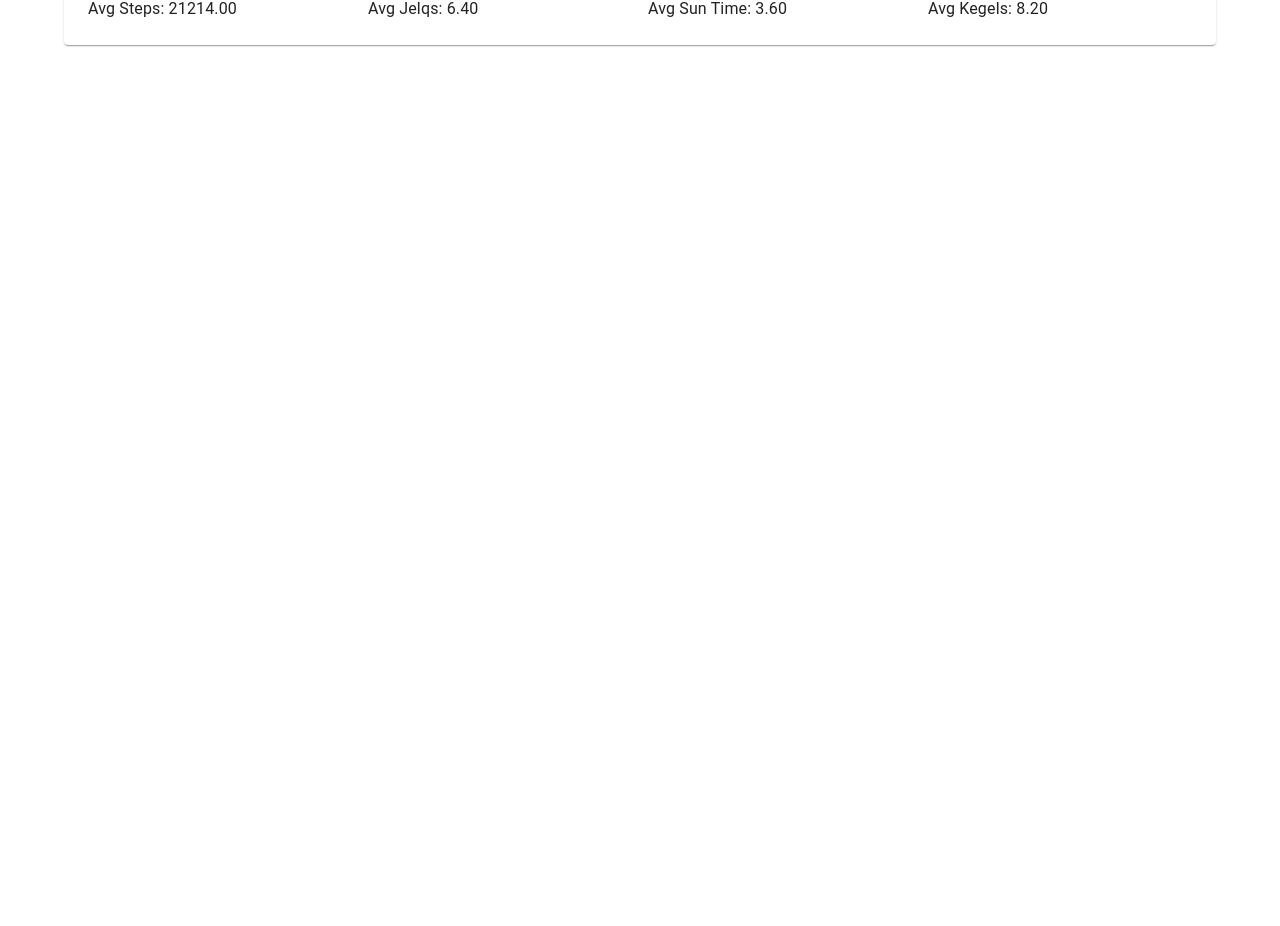
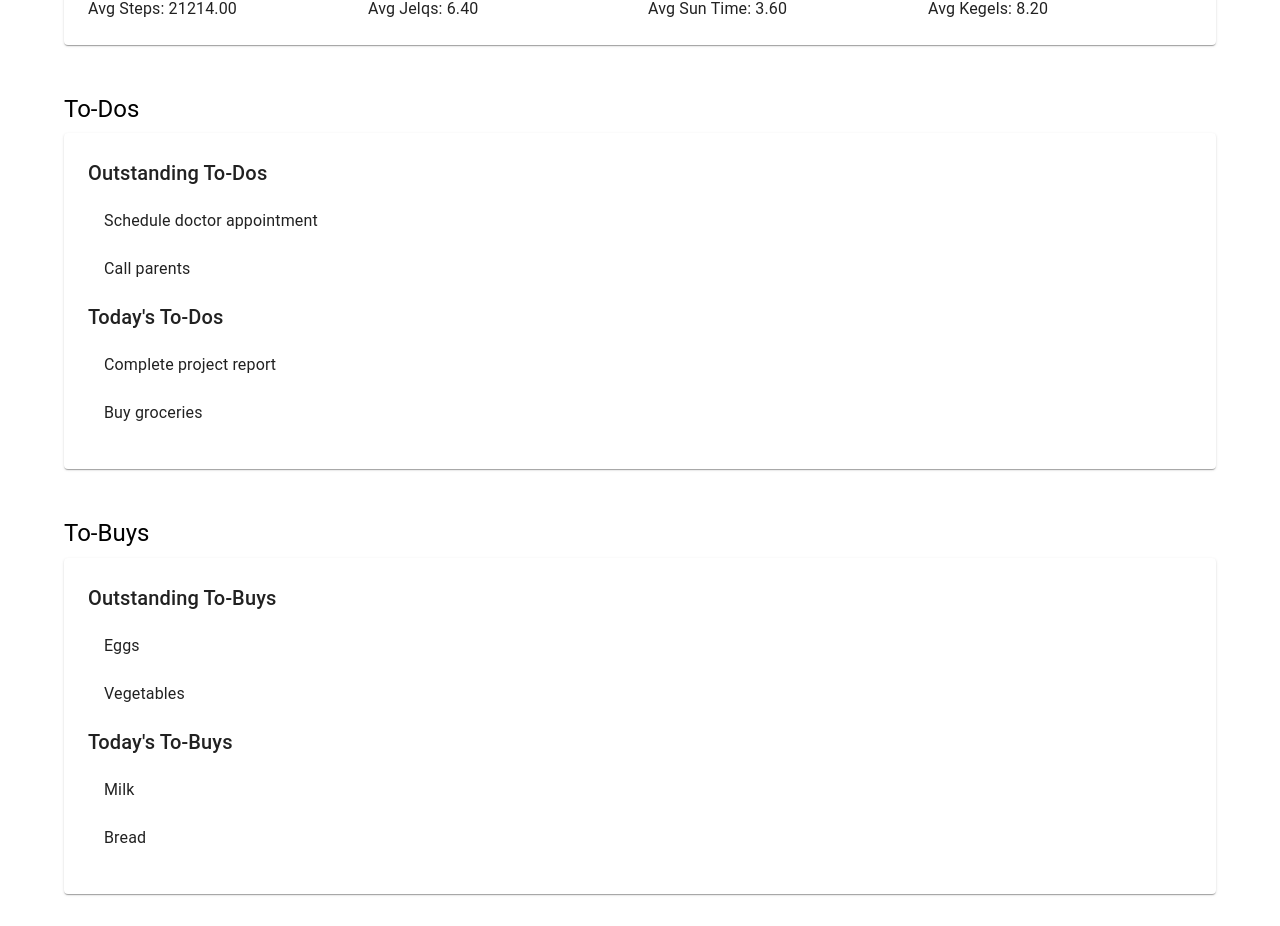
Before and after one commit to codebymarco/life-track-app, a React (Vite) app: page / in a window 1280 px wide. Shown: the part 940-1866 px from the top of the page. Before the commit the page ends 1017 px from the top, so only its background shows below. Built offline with nearby package versions, Linux system fonts and the light colour scheme.

Commit message:
added more stuff

```diff
--- a/src/pages/Home.tsx
+++ b/src/pages/Home.tsx
@@ -7,6 +7,9 @@ import {
   Typography,
   Box,
   IconButton,
+  List,
+  ListItem,
+  ListItemText,
 } from '@mui/material';
 import ArrowBackIosIcon from '@mui/icons-material/ArrowBackIos';
 import ArrowForwardIosIcon from '@mui/icons-material/ArrowForwardIos';
@@ -114,6 +117,20 @@ const Home: React.FC = () => {
 
   const stats = calculateTotals();
 
+  const todos = [
+    { task: 'Complete project report', dueToday: true },
+    { task: 'Buy groceries', dueToday: true },
+    { task: 'Schedule doctor appointment', dueToday: false },
+    { task: 'Call parents', dueToday: false },
+  ];
+
+  const toBuys = [
+    { item: 'Milk', dueToday: true },
+    { item: 'Eggs', dueToday: false },
+    { item: 'Bread', dueToday: true },
+    { item: 'Vegetables', dueToday: false },
+  ];
+
   return (
     <Container maxWidth="lg" sx={{ mt: 4, mb: 4 }}>
       <Typography variant="h4" gutterBottom>
@@ -199,6 +216,56 @@ const Home: React.FC = () => {
           </Grid>
         </Card>
       </Box>
+
+      {/* To-Do Section */}
+      <Box sx={{ mt: 6 }}>
+        <Typography variant="h5" gutterBottom>
+          To-Dos
+        </Typography>
+        <Card sx={{ p: 3 }}>
+          <Typography variant="h6">Outstanding To-Dos</Typography>
+          <List>
+            {todos.filter((todo) => !todo.dueToday).map((todo, idx) => (
+              <ListItem key={idx}>
+                <ListItemText primary={todo.task} />
+              </ListItem>
+            ))}
+          </List>
+          <Typography variant="h6">Today's To-Dos</Typography>
+          <List>
+            {todos.filter((todo) => todo.dueToday).map((todo, idx) => (
+              <ListItem key={idx}>
+                <ListItemText primary={todo.task} />
+              </ListItem>
+            ))}
+          </List>
+        </Card>
+      </Box>
+
+      {/* To-Buy Section */}
+      <Box sx={{ mt: 6 }}>
+        <Typography variant="h5" gutterBottom>
+          To-Buys
+        </Typography>
+        <Card sx={{ p: 3 }}>
+          <Typography variant="h6">Outstanding To-Buys</Typography>
+          <List>
+            {toBuys.filter((item) => !item.dueToday).map((item, idx) => (
+              <ListItem key={idx}>
+                <ListItemText primary={item.item} />
+              </ListItem>
+            ))}
+          </List>
+          <Typography variant="h6">Today's To-Buys</Typography>
+          <List>
+            {toBuys.filter((item) => item.dueToday).map((item, idx) => (
+              <ListItem key={idx}>
+                <ListItemText primary={item.item} />
+              </ListItem>
+            ))}
+          </List>
+        </Card>
+      </Box>
     </Container>
   );
 };
```
